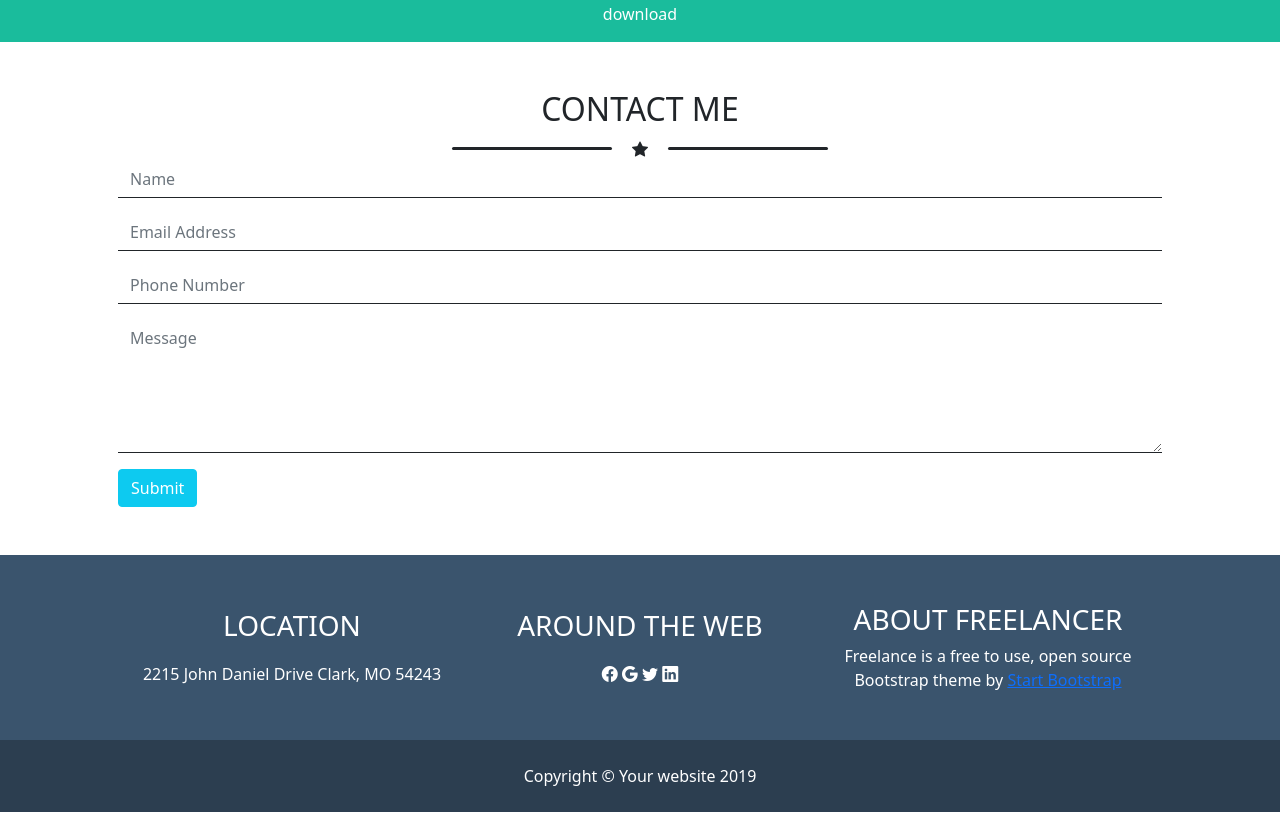
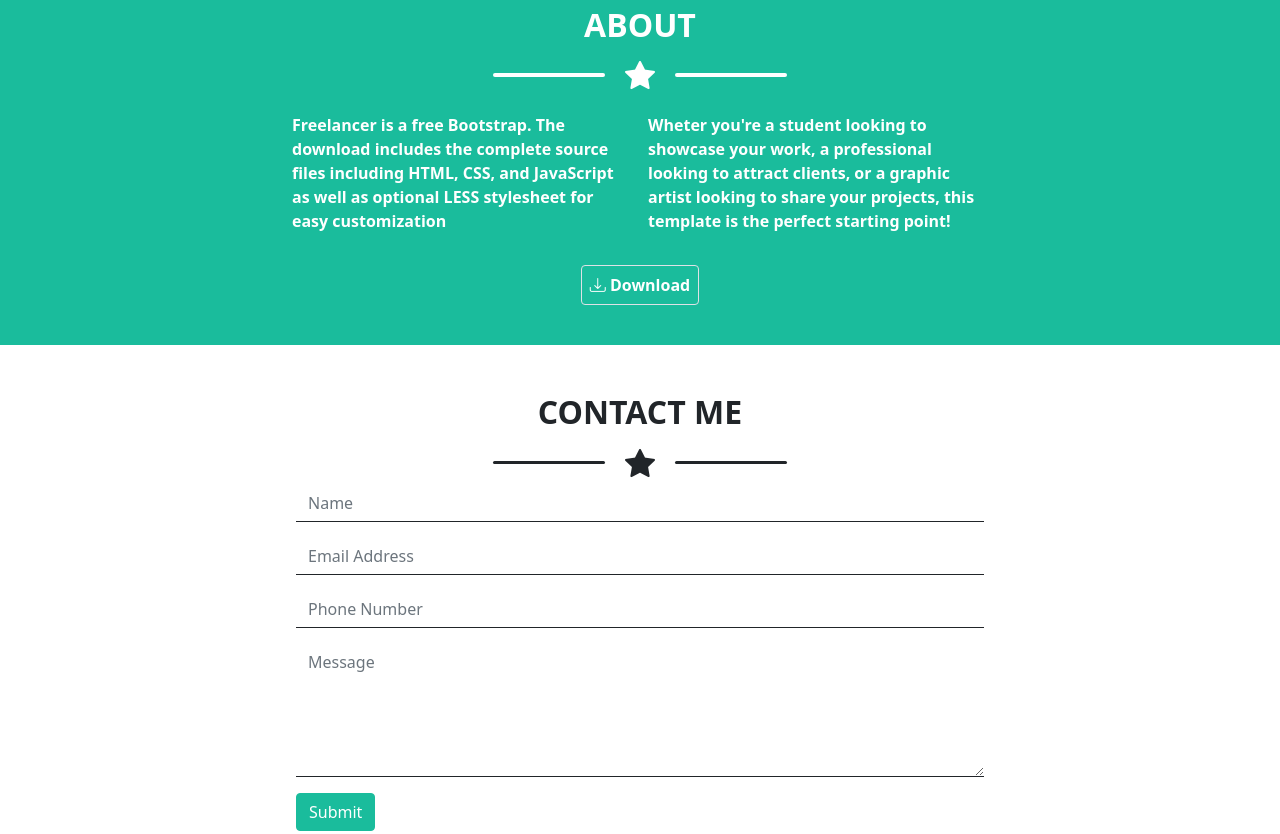
Before and after one commit to gab1144/html-css-bootstrap-freelancer, a plain HTML site: page index.html in a window 1280 px wide. Shown: the part 1423-2257 px from the top of the page. Before the commit the page ends 2235 px from the top, so only its background shows below. Drawn offline with nearby package versions, Linux system fonts and the light colour scheme.

Commit message:
[change] dimensioni [add] bottone sezione about

```diff
--- a/css/style.css
+++ b/css/style.css
@@ -4,18 +4,36 @@
   --medium-blue: rgb(58, 84, 109);
 }
 
+header {
+  background-color: var(--dark-blue);
+  height: 90px;
+}
+
+footer {
+  background-color: var(--medium-blue);
+}
+
+
+
+h1 {
+  font-size: 50px;
+  padding: 30px 0;
+}
+
+h2 {
+  font-weight: 600;
+}
+
+
+
 .line {
-  width: 10rem;
-  height: 3px;
+  width: 7rem;
+  height: 3.5px;
 }
 
 .bi-star-fill {
   padding: 0 2%;
-}
-
-header {
-  background-color: var(--dark-blue);
-  height: 90px;
+  font-size: 30px;
 }
 
 .jumbotron {
@@ -26,8 +44,16 @@ header {
   height: 250px;
 }
 
+.jumbotron .skills {
+  padding-top: 25px;
+}
+
 .about {
   background-color: var(--green-water);
+}
+
+.about p {
+  font-weight: 600;
 }
 
 .sc-form .form-control{
@@ -36,10 +62,16 @@ header {
   border-bottom: 1px solid;
 }
 
-footer {
-  background-color: var(--medium-blue);
-}
-
 footer .container-fluid {
   background-color: var(--dark-blue);
 }
+
+.btn-info {
+  background-color: var(--green-water);
+  border-color: var(--green-water);
+}
+
+.footer-top span {
+  font-weight: 600;
+  font-size: 20px;
+}
--- a/index.html
+++ b/index.html
@@ -20,9 +20,7 @@
 <body>
 
   <header>
-    <div class="container h-100 text-white">
-
-      <div class="container h-100 d-flex align-items-center">
+      <div class="container h-100 text-white d-flex align-items-center fw-bold">
         <nav class="navbar navbar-expand-lg w-100 ">
           <div class="container-fluid">
             <a class="navbar-brand text-white" href="#">START BOOTSTRAP</a>
@@ -50,7 +48,6 @@
         </nav>
 
       </div>
-    </div>
   </header>
 
   <div class="jumbotron">
@@ -59,7 +56,7 @@
         <div class="col d-flex flex-column justify-content-center align-items-center">
 
           <img src="img/avatar.svg" alt="avatar">
-          <h1>Start Bootstrap</h1>
+          <h1 class="fw-bold">Start Bootstrap</h1>
 
           <div class="line-star-line container-fluid d-flex justify-content-center align-items-center">
             <div class="line bg-white rounded-pill"></div>
@@ -67,7 +64,7 @@
             <div class="line bg-white rounded-pill"></div>
           </div>
 
-          <div class="skills text-center "><span class="fs-6">graphic artist - web designer - illustrator</span></div>
+          <div class="skills text-center"><span class="fs-4">graphic artist - web designer - illustrator</span></div>
         </div>
       </div>
     </div>
@@ -80,7 +77,7 @@
 
         <div class="row">
           <div class="col">
-            <h2>portfolio</h2>
+            <h2 class="fs-3">portfolio</h2>
 
             <div class="line-star-line container-fluid d-flex justify-content-center align-items-center">
               <div class="line bg-dark rounded-pill"></div>
@@ -104,7 +101,7 @@
 
     <section class="about">
 
-      <div class="container text-white p-3">
+      <div class="container-sm text-white p-5">
         <div class="row">
           <div class="col-12 text-uppercase text-center">
             <h2>about</h2>
@@ -115,16 +112,18 @@
             </div>
           </div>
 
-          <div class="col-md-6 p-2">
+          <div class="col-8 col-md-4 p-2 offset-2 pt-3">
             <p>Freelancer is a free Bootstrap. The download includes the complete source files including HTML, CSS, and JavaScript as well as optional LESS stylesheet for easy customization</p>
           </div>
 
-          <div class="col-md-6 p-2">
+          <div class="col-8 offset-2 col-md-4 p-2 offset-md-0 pt-3">
             <p>Wheter you're a student looking to showcase your work, a professional looking to attract clients, or a graphic artist looking to share your projects, this template is the perfect starting point!</p>
           </div>
 
-          <div class="col-12 text-center">
-            <span>download</span>
+          <div class="col-12 text-center pt-3">
+            <a href="#" class="text-white border rounded text-decoration-none p-2 fw-bold">
+              <i class="bi bi-download"></i> Download</button>
+            </a>
           </div>
         </div>
       </div>
@@ -146,7 +145,7 @@
         </div>
 
         <div class="row">
-          <div class="col">
+          <div class="col-8 offset-2">
 
             <form class="sc-form">
               <div class="mb-3">
@@ -175,31 +174,31 @@
   </main>
 
   <footer>
-    <div class="container text-white text-center">
+    <div class="footer-top container text-white text-center">
       <div class="row p-5">
         <div class="col-md-4 d-flex align-items-center flex-wrap justify-content-center">
           <h3 class="text-uppercase w-100">Location</h3>
           <span>2215 John Daniel Drive Clark, MO 54243</span>
         </div>
 
-        <div class="col-md-4 d-flex align-items-center flex-wrap justify-content-center">
+        <div class="col-md-4 d-flex align-items-center flex-wrap justify-content-center p-5">
           <h3 class="text-uppercase w-100">Around the web</h3>
-          <div class="social">
-            <i class="bi bi-facebook"></i>
-            <i class="bi bi-google"></i>
-            <i class="bi bi-twitter"></i>
-            <i class="bi bi-linkedin"></i>
+          <div class="social fs-4">
+            <i class="bi bi-facebook border rounded-circle p-2 pt-1 pb-1"></i>
+            <i class="bi bi-google border rounded-circle p-2 pt-1 pb-1"></i>
+            <i class="bi bi-twitter border rounded-circle p-2 pt-1 pb-1"></i>
+            <i class="bi bi-linkedin border rounded-circle p-2 pt-1 pb-1"></i>
           </div>
         </div>
 
         <div class="col-md-4 d-flex align-items-center flex-wrap justify-content-center">
           <h3 class="text-uppercase w-100">about freelancer</h3>
-          <span>Freelance is a free to use, open source Bootstrap theme by <a href="#">Start Bootstrap</a></span>
+          <span>Freelance is a free to use, open source Bootstrap theme by <a href="#" class="text-info text-decoration-none">Start Bootstrap</a></span>
         </div>
       </div>
     </div>
 
-    <div class="container-fluid text-white">
+    <div class="footer-bottom container-fluid text-white">
       <div class="row d-flex justify-content-center">
         <div class="col text text-center p-4">
           <span>Copyright &copy; Your website 2019</span>
```
